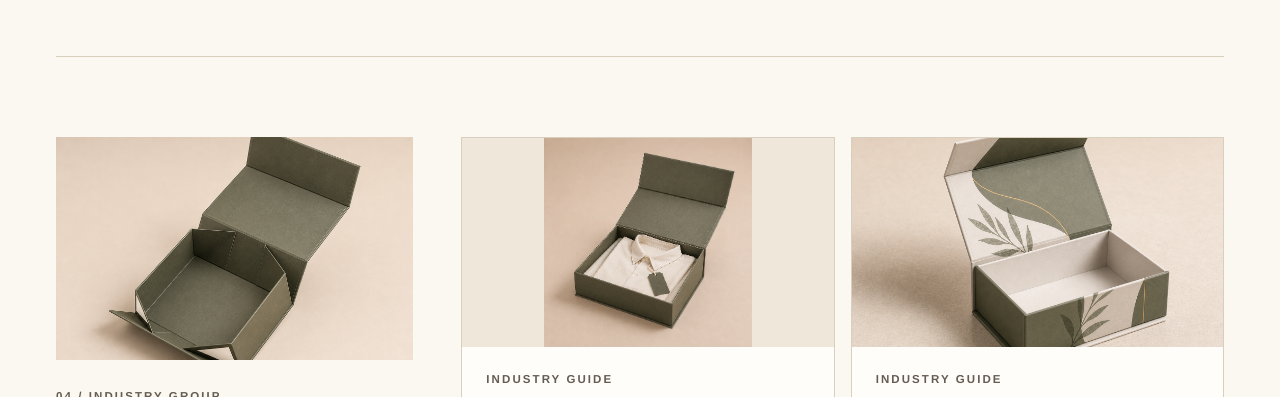
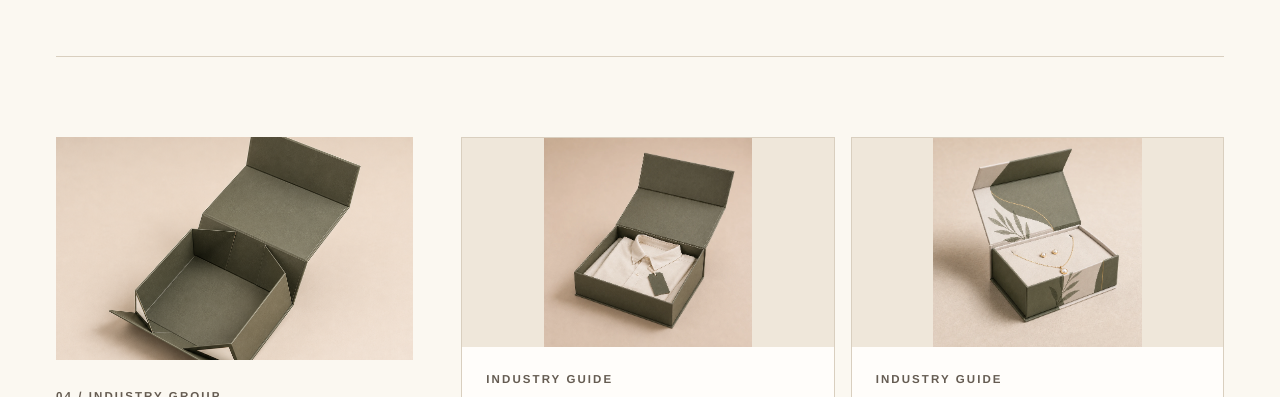
Before and after one commit to umarbabur105-del/upg-website-v2, a Next.js app: page /industries in a window 1280 px wide. Shown: the part 3720-4117 px from the top of the page. Built offline with nearby package versions, Linux system fonts and the light colour scheme; no server answers.

Commit message:
Publish approved jewelry box artwork and matching detail views

```diff
--- a/src/data/industry-guides.ts
+++ b/src/data/industry-guides.ts
@@ -403,9 +403,25 @@ export const industryGuides: IndustryGuide[] = [
       "magnetic jewelry boxes",
     ],
     image: {
-      src: "/images/generated/magnetic-boxes/magnetic-boxes-open-v1.png",
-      alt: "Representative open custom magnetic presentation box",
+      src: "/images/generated/industry-guides/custom-jewelry-boxes-theme-v1.webp",
+      alt: "Representative botanical magnetic jewelry box with an ivory insert, pearl pendant necklace, and matching earrings",
+      objectFit: "contain",
     },
+    heroLayout: "full-scene",
+    heroCompanionImages: [
+      {
+        src: "/images/generated/industry-guides/custom-jewelry-boxes-theme-v1.webp",
+        alt: "Detail of the pearl pendant necklace and matching earrings arranged in the ivory jewelry insert",
+        objectPosition: "62% 70%",
+        zoom: 1.8,
+      },
+      {
+        src: "/images/generated/industry-guides/custom-jewelry-boxes-theme-v1.webp",
+        alt: "Detail of the olive and ivory botanical print on the magnetic jewelry box front panel",
+        objectPosition: "60% 96%",
+        zoom: 1.6,
+      },
+    ],
     quickAnswer:
       "UPG manufactures magnetic and collapsible magnetic presentation boxes that can be planned around a jewelry product or set. Final dimensions, closure, insert layout, wraps, artwork, finishes, quantity, and destination require project review.",
     bestFor: [
```
Also changed, not shown: public/images/generated/industry-guides/custom-jewelry-boxes-theme-v1.webp (added).
